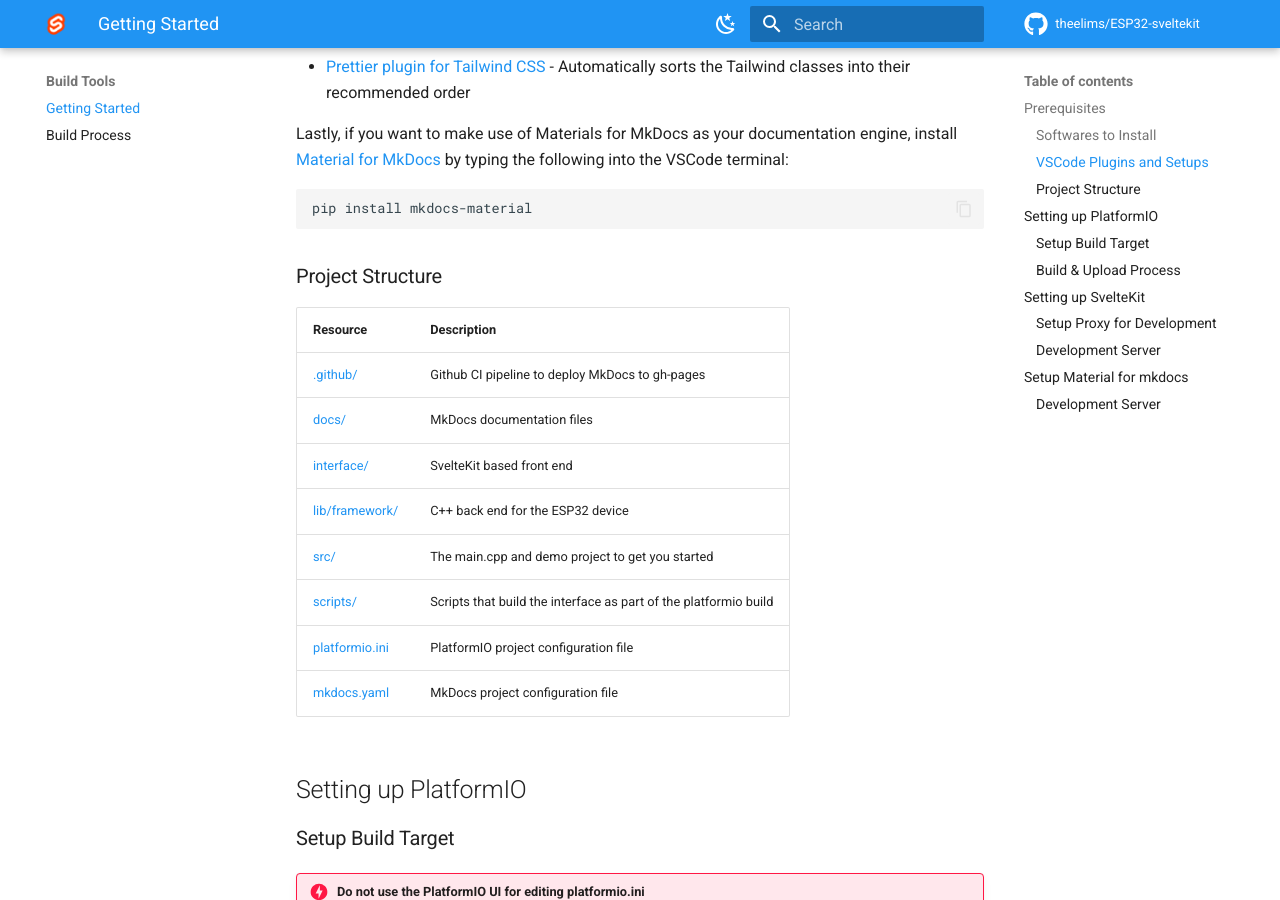
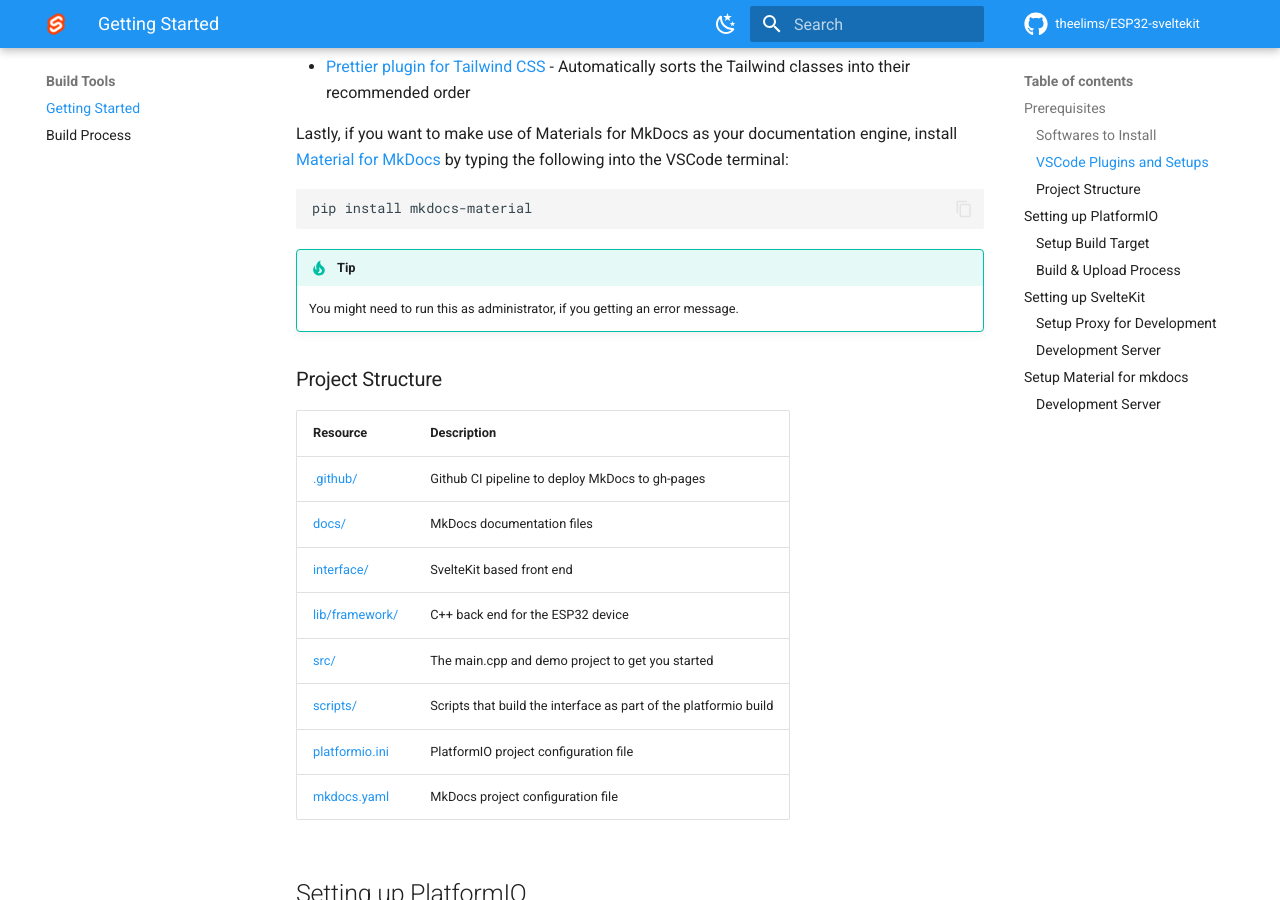
Before and after one commit to theelims/ESP32-sveltekit, an MkDocs documentation site: the page built from docs/gettingstarted.md, in a window 1280 px wide and 900 px high, scrolled down 742 px. Built offline with MkDocs 1.6.1 and Material for MkDocs 9.7.7, drawn with Linux system fonts in a browser that asks for light colours; comment, search, counter and statistics services are not loaded.

Commit message:
Update mkdocs install

````diff
--- a/docs/gettingstarted.md
+++ b/docs/gettingstarted.md
@@ -27,6 +27,9 @@
 ```
 pip install mkdocs-material
 ```
+!!! tip
+
+    You might need to run this as administrator, if you getting an error message.
 
 ### Project Structure
 
````
